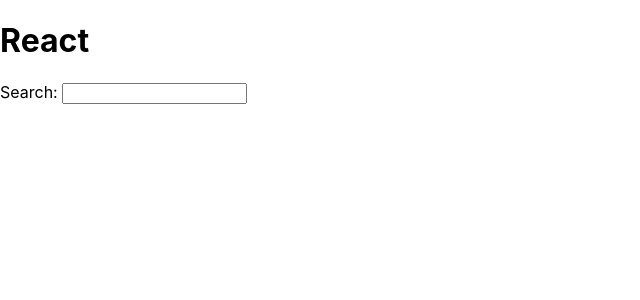
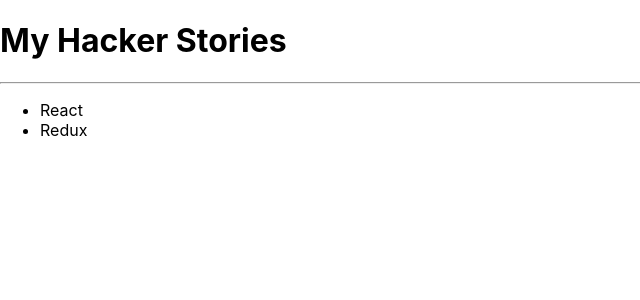
Before and after one commit to Brent-Liu/searchengine, a React (Create React App) app: page / in a window 1280 px wide. Shown: the top 300 px of the page, without its empty margins (0-640 px from the left). Built offline with nearby package versions, Linux system fonts and the light colour scheme.

Commit message:
map method

```diff
--- a/src/App.js
+++ b/src/App.js
@@ -1,15 +1,37 @@
 import * as React from 'react'
 
-const title = 'React'
+const list = [
+  {
+    title: 'React',
+    url: 'https://reactjs.org/',
+    author: 'Jordan Walke',
+    num_comments: 3,
+    points: 4,
+    objectID: 0,
+  },
+  {
+    title: 'Redux',
+    url: 'https://redux.js.org/',
+    author: 'Dan Abramov, Andrew Clark',
+    num_comments: 2,
+    points: 5,
+    objectID: 1,
+  },
+]
 
 function App () {
 
   return (
     <div>
-      <h1>{title}</h1>
+      <h1> My Hacker Stories </h1>
 
-      <label htmlFor='search'>Search: </label>
-      <input id='search' type="text" />
+      <hr />
+
+      <ul>
+        {list.map(function (item) {
+          return <li key={item.objectID}>{item.title}</li>
+        })}
+      </ul>
     </div>
   )
 }
```
